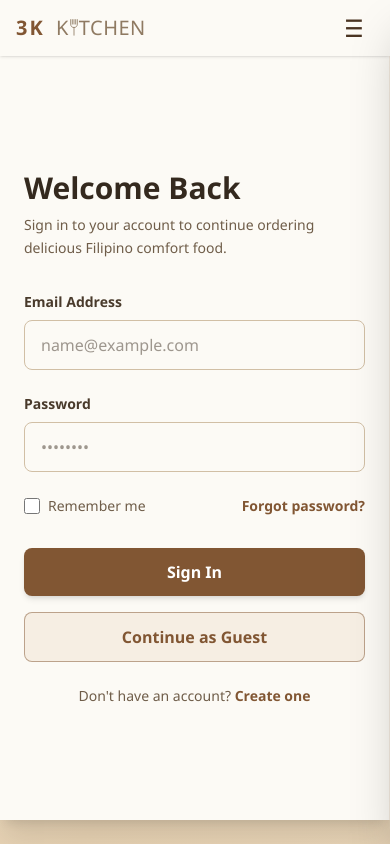
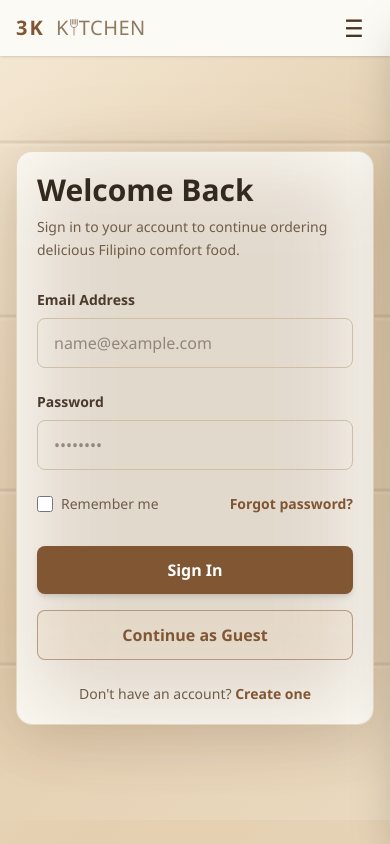
Before and after one commit to Daddychill0705/3kfrontend, a React app: page /login in a window 390 px wide. Shown: the top 844 px of the page. Built offline with nearby package versions, Linux system fonts and the light colour scheme; the HTML template or start-up script is replaced by a standard one.

Commit message:
Style responsive login card with soft shadow

```diff
--- a/src/pages/Login.jsx
+++ b/src/pages/Login.jsx
@@ -33,10 +33,10 @@ export default function Login() {
 
   return (
     <div className="grid grid-cols-1 lg:grid-cols-2 min-h-[calc(100vh-80px)] bg-3k-bg">
-      <div className="bg-white flex flex-col justify-center items-center py-12 px-6 lg:order-1 order-2 border-r border-[#C9A77C]/20 shadow-xl z-10">
-        <div className="w-full max-w-[400px]">
+      <div className="flex flex-col justify-center items-center py-10 px-4 sm:px-6 lg:order-1 order-2 lg:border-r border-[#C9A77C]/20 z-10">
+        <div className="relative isolate w-full max-w-[440px] rounded-2xl border border-[#C9A77C]/35 bg-[#FBFAF4] p-5 sm:p-7 lg:p-9 shadow-[0_18px_55px_rgba(74,52,34,0.14)] before:content-[''] before:absolute before:inset-4 before:-z-10 before:rounded-3xl before:bg-[#815633]/20 before:blur-2xl">
           <h1 className="text-3xl font-extrabold text-gray-900 mb-2">Welcome Back</h1>
-          <p className="text-sm text-gray-600 mb-8 leading-relaxed font-medium">
+          <p className="text-sm text-gray-600 mb-7 leading-relaxed font-medium">
             Sign in to your account to continue ordering delicious Filipino comfort food.
           </p>
 
```
